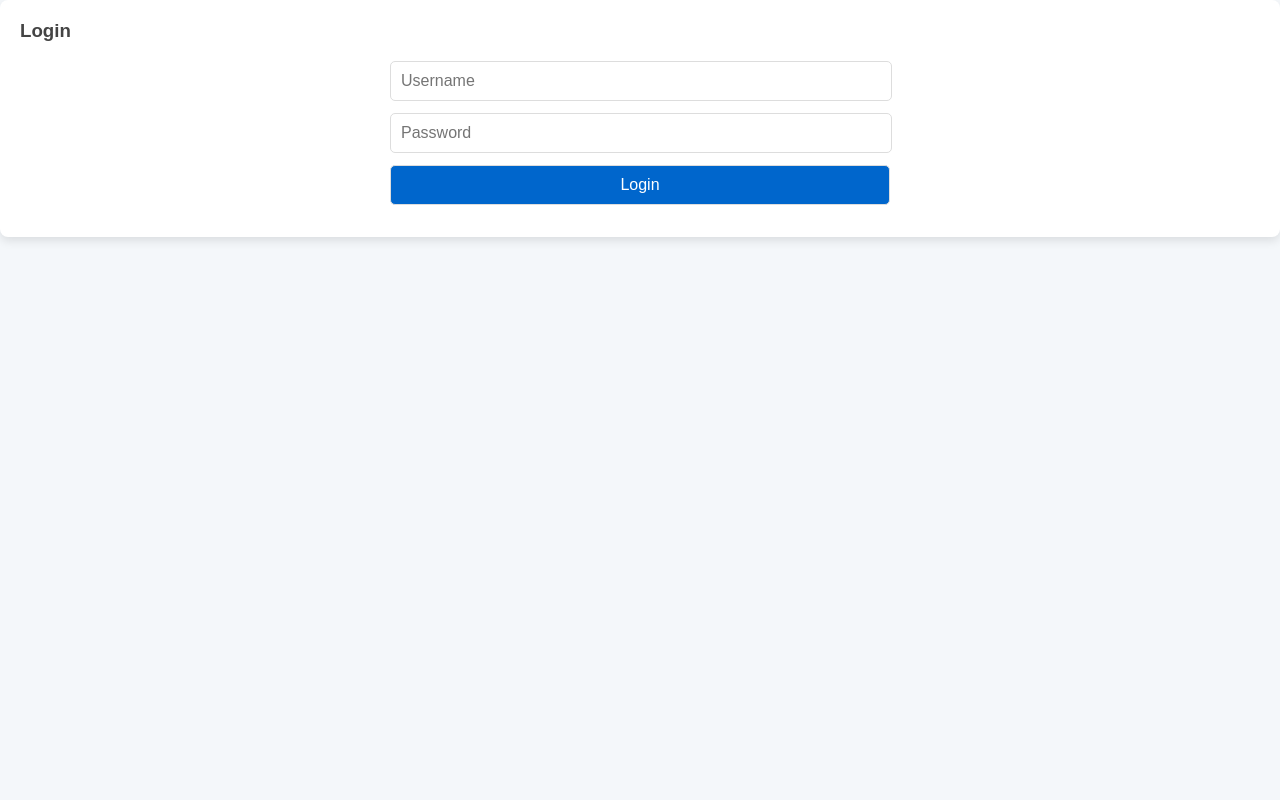
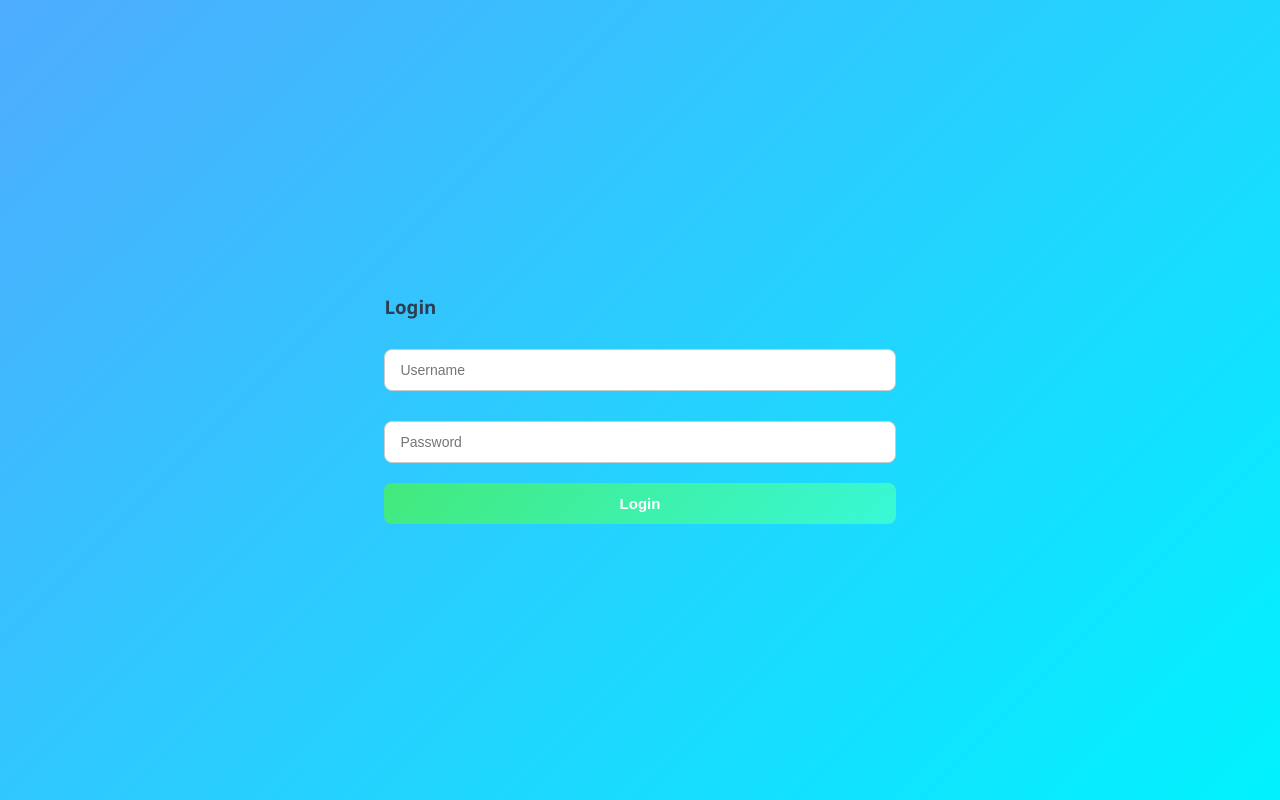
Before and after one commit to master-PA/Attendance-Code-, a Flask app: page / in a window 1280 px wide. Run offline with Flask 3, Linux system fonts and the light colour scheme.

Commit message:
Update style.css

```diff
--- a/static/style.css
+++ b/static/style.css
@@ -1,119 +1,103 @@
 /* Global Styles */
 body {
-    font-family: Arial, sans-serif;
-    background-color: #f4f7fa;
+    font-family: 'Segoe UI', Tahoma, Geneva, Verdana, sans-serif;
+    background: linear-gradient(135deg, #4facfe, #00f2fe);
     margin: 0;
     padding: 0;
-    box-sizing: border-box;
+    display: flex;
+    height: 100vh;
+    justify-content: center;
+    align-items: center;
     color: #333;
 }
 
-h1, h2, h3, h4 {
-    font-weight: 600;
-    color: #444;
+/* Container Card */
+.container {
+    background: #fff;
+    padding: 30px 40px;
+    border-radius: 15px;
+    box-shadow: 0 8px 20px rgba(0,0,0,0.15);
+    width: 100%;
+    max-width: 400px;
+    text-align: center;
+    animation: fadeIn 0.6s ease-in-out;
 }
 
-h3 {
-    margin-top: 0;
+/* Title */
+h1, h2, h3 {
+    margin-bottom: 20px;
+    color: #2c3e50;
 }
 
-/* Card Style */
-.card {
-    background-color: #fff;
+/* Input Fields */
+input[type="text"],
+input[type="password"],
+select {
+    width: 100%;
+    padding: 12px 15px;
+    margin: 10px 0 20px 0;
+    border: 1px solid #ccc;
     border-radius: 8px;
-    box-shadow: 0 4px 10px rgba(0, 0, 0, 0.1);
-    padding: 20px;
-    margin-bottom: 20px;
+    box-sizing: border-box;
+    font-size: 14px;
+    transition: 0.3s;
 }
 
-.card input, .card select, .card button {
-    width: 100%;
-    padding: 10px;
-    margin-bottom: 12px;
-    border-radius: 5px;
-    border: 1px solid #ddd;
-    font-size: 16px;
+input:focus, select:focus {
+    border-color: #4facfe;
+    outline: none;
+    box-shadow: 0 0 5px rgba(79,172,254,0.4);
 }
 
-.card input:focus, .card select:focus, .card button:focus {
-    outline: none;
-    border-color: #0066cc;
-}
-
-/* Button Styles */
+/* Buttons */
 button {
-    background-color: #0066cc;
-    color: white;
+    background: linear-gradient(135deg, #43e97b, #38f9d7);
+    border: none;
+    padding: 12px 18px;
+    width: 100%;
+    font-size: 15px;
+    border-radius: 8px;
     cursor: pointer;
-    border: none;
-    font-size: 16px;
+    transition: 0.3s;
+    font-weight: bold;
+    color: #fff;
 }
 
 button:hover {
-    background-color: #005bb5;
+    background: linear-gradient(135deg, #38f9d7, #43e97b);
+    transform: scale(1.03);
 }
 
-/* Form Container */
-form {
-    width: 100%;
-    max-width: 500px;
-    margin: 0 auto;
+/* Flash/Error Messages */
+.flash {
+    margin-top: 15px;
+    padding: 10px;
+    border-radius: 8px;
+    font-size: 14px;
 }
 
-/* Login Page */
-form input[type="text"],
-form input[type="password"] {
-    width: calc(100% - 20px);
-    padding: 10px;
+.flash.error {
+    background: #ffe6e6;
+    color: #e74c3c;
+    border: 1px solid #e74c3c;
 }
 
-/* Alerts */
-.flash {
-    padding: 15px;
-    margin-bottom: 20px;
-    background-color: #ffcc00;
-    border-radius: 5px;
-    color: #333;
-    font-size: 16px;
+.flash.success {
+    background: #e6ffed;
+    color: #27ae60;
+    border: 1px solid #27ae60;
 }
 
-/* Select Boxes and Inputs */
-select, input[type="text"], input[type="password"], input[type="number"] {
-    width: 100%;
-    padding: 10px;
-    border-radius: 5px;
-    border: 1px solid #ddd;
+/* Fade In Animation */
+@keyframes fadeIn {
+    from { opacity: 0; transform: translateY(15px); }
+    to { opacity: 1; transform: translateY(0); }
 }
 
-/* Table Style for Teacher Dashboard */
-table {
-    width: 100%;
-    border-collapse: collapse;
+/* Responsive */
+@media (max-width: 500px) {
+    .container {
+        padding: 20px;
+        width: 90%;
+    }
 }
-
-table th, table td {
-    padding: 12px;
-    text-align: left;
-    border-bottom: 1px solid #ddd;
-}
-
-table th {
-    background-color: #f7f7f7;
-}
-
-/* Flash Messages */
-.flash {
-    padding: 10px;
-    margin-top: 20px;
-    background-color: #f44336;
-    color: white;
-    text-align: center;
-    border-radius: 5px;
-}
-
-/* Countdown Timer */
-#countdown {
-    font-weight: bold;
-    color: #e91e63;
-    font-size: 20px;
-}
```
